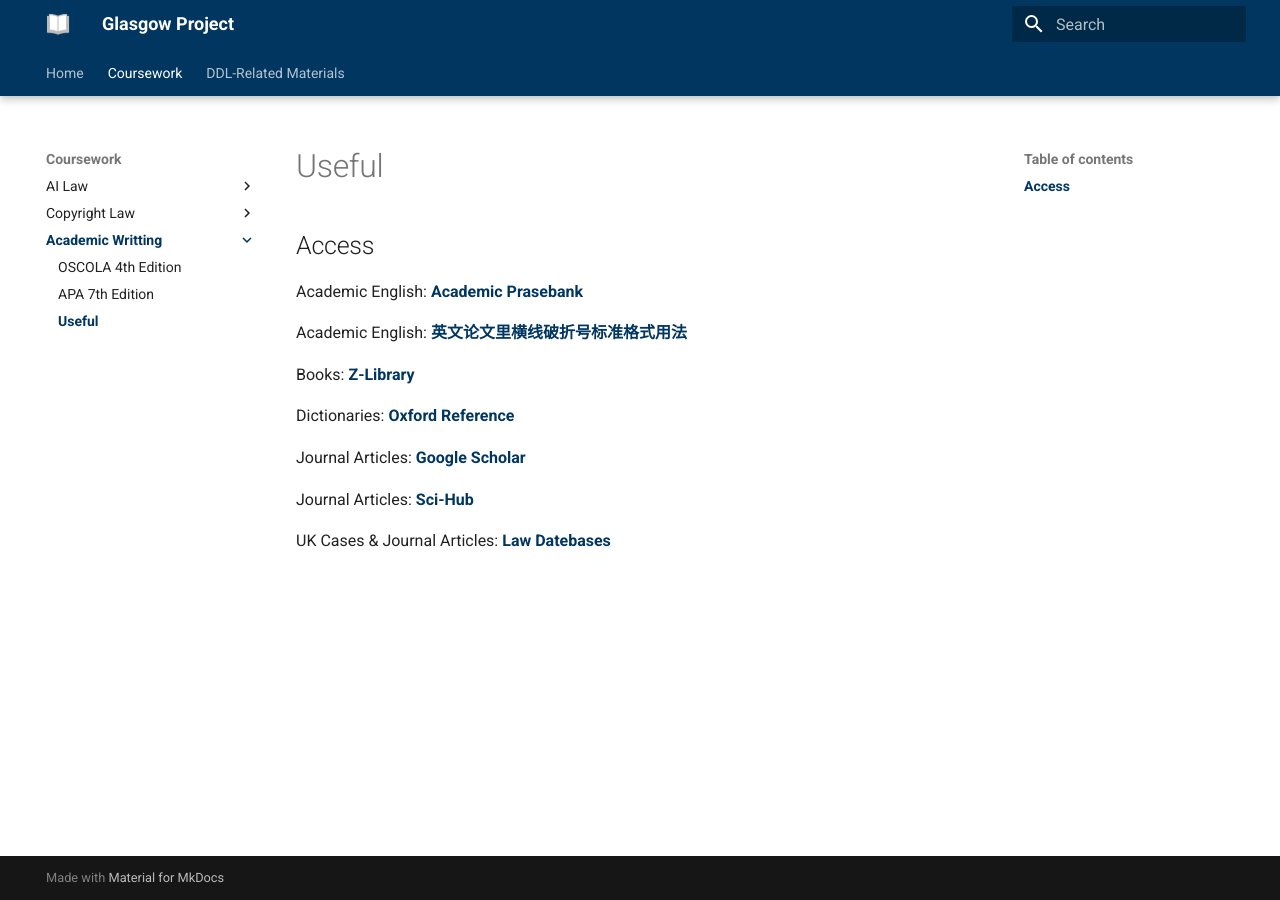
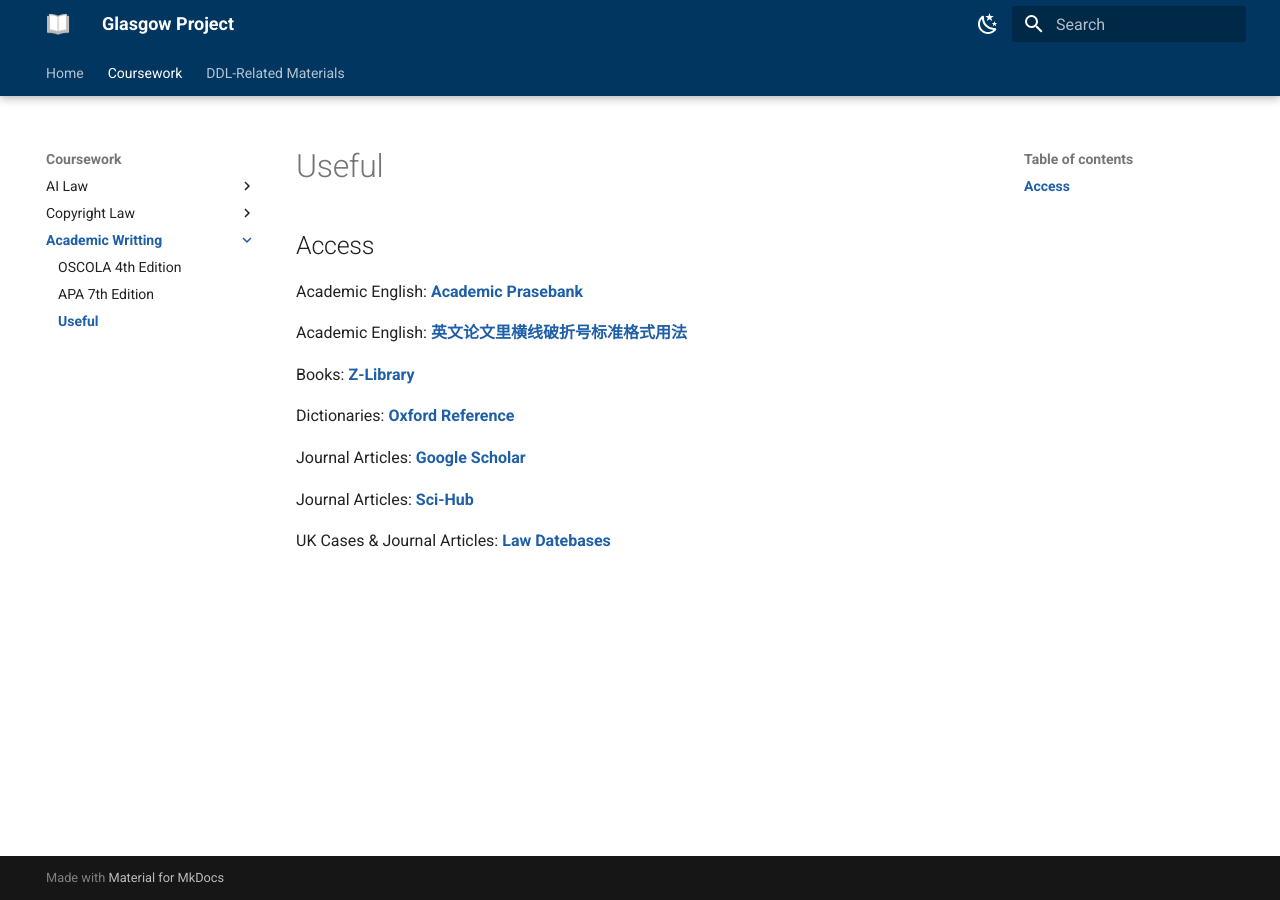
Before and after one commit to leetianshi/glasgow-project, an MkDocs documentation site: the page built from docs/Academic Writting/Useful.md, in a window 1280 px wide. Built offline with MkDocs 1.6.1 and Material for MkDocs 9.7.7, drawn with Linux system fonts in a browser that asks for light colours.

Commit message:
init mkdocs

```diff
--- a/docs/stylesheets/extra.css
+++ b/docs/stylesheets/extra.css
@@ -6,21 +6,23 @@
   background-color: #003660;
 }
 
-/* 正文链接 */
-.md-content a {
-  color: #003660;
-  font-weight: 600;
+/* 手机端侧边栏背景色 */
+.md-sidebar--primary .md-nav__title,
+.md-sidebar--primary .md-nav__title[for="__drawer"],
+.md-sidebar--primary .md-nav__source {
+  background-color: #003660 !important;
 }
 
-/* 正文链接悬停 */
-.md-content a:hover {
-  color: #63B3ED;
+@media screen and (max-width: 76.1875em) {
+  .md-nav--primary .md-nav__title {
+    color: #ffffff;
+  }
 }
 
 /* 左侧栏选中 */
 .md-sidebar--primary .md-nav__link--active,
 .md-sidebar--primary .md-nav__item--active > .md-nav__link {
-  color: #003660;
+  color: #1F5FA8;
   font-weight: 600;
 }
 
@@ -33,7 +35,7 @@
 /* 右侧栏选中 */
 .md-sidebar--secondary .md-nav__link--active,
 .md-sidebar--secondary .md-nav__item--active > .md-nav__link {
-  color: #003660;
+  color: #1F5FA8;
   font-weight: 600;
 }
 
@@ -42,3 +44,14 @@
 .md-sidebar--secondary .md-nav__link:focus {
   color: #63B3ED;
 }
+
+/* 正文链接 */
+.md-content a {
+  color: #1F5FA8;
+  font-weight: 600;
+}
+
+/* 正文链接悬停 */
+.md-content a:hover {
+  color: #63B3ED;
+}
--- a/mkdocs.yml
+++ b/mkdocs.yml
@@ -7,6 +7,18 @@ theme:
   features:
     - navigation.tabs
     - navigation.tabs.sticky
+  palette:
+    # 浅色
+    - scheme: default
+      toggle:
+        icon: material/weather-night
+        name: 切换到深色模式
+
+    # 深色
+    - scheme: slate
+      toggle:
+        icon: material/weather-sunny
+        name: 切换到浅色模式
 
 markdown_extensions:
   - pymdownx.mark
```
Also changed, not shown: 1 other file.
